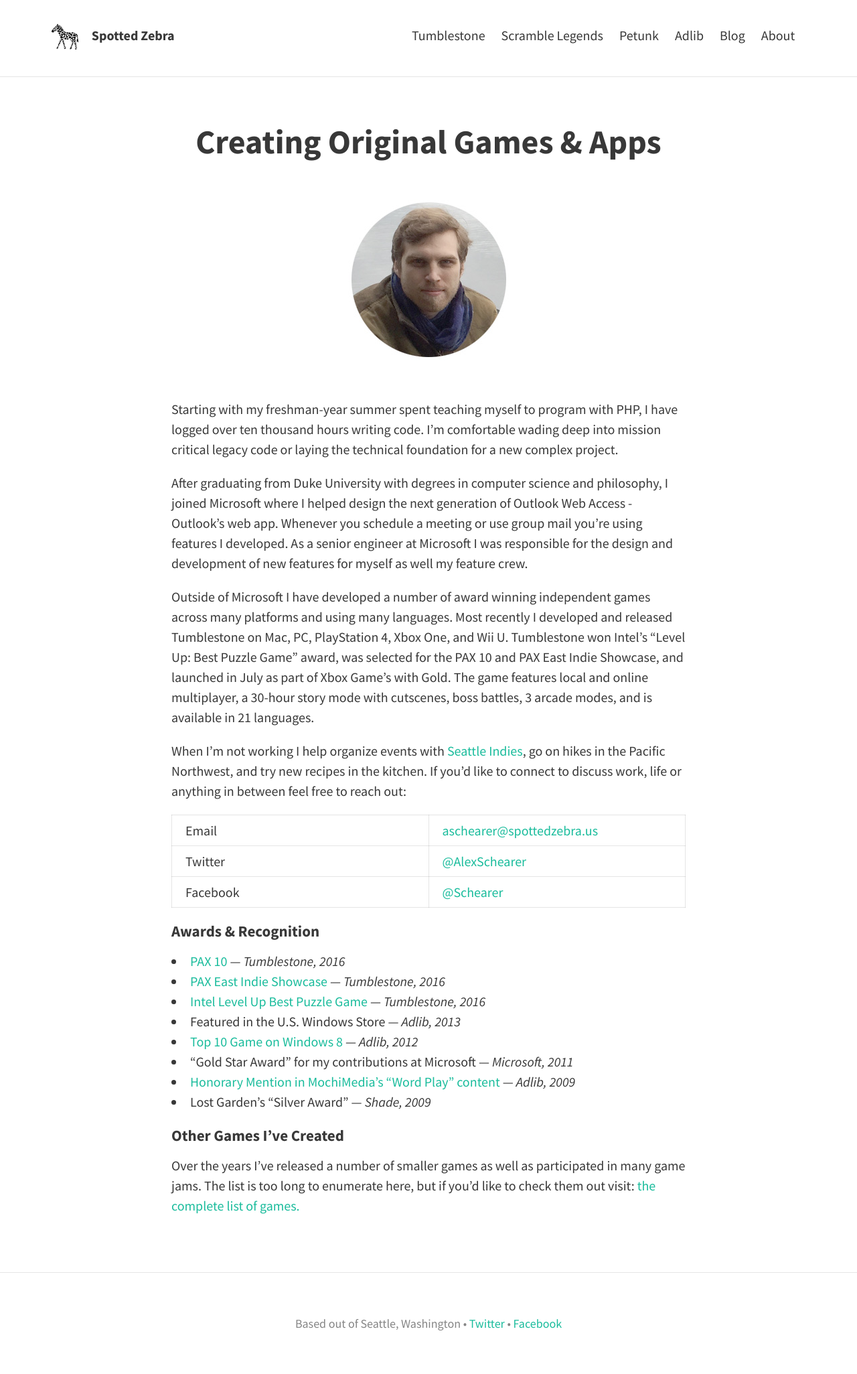
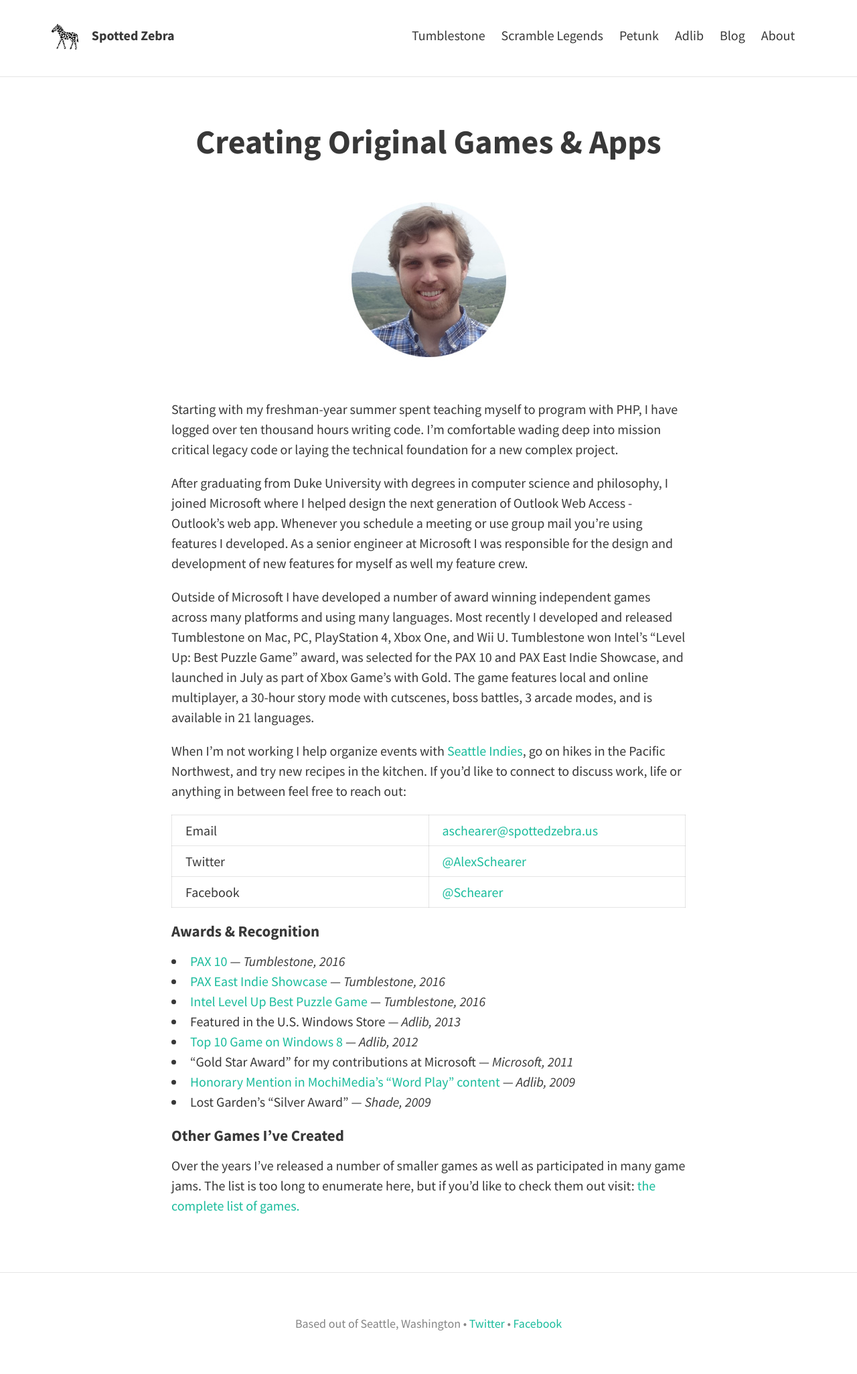
Before and after one commit to aschearer/spottedzebra.us, a Jekyll site: the page built from about/index.md, in a window 1280 px wide. Shown: the whole page at 67% size. Built offline with Jekyll 4.4.1, drawn with Linux system fonts in a browser that asks for light colours; nearby versions of some CDN libraries.

Commit message:
updating profile photos, config

```diff
--- a/_config.yml
+++ b/_config.yml
@@ -1,6 +1,6 @@
 # SITE CONFIGURATION
 baseurl: "" # the subpath of your site, e.g. /blog/
-url: "http://spottedzebraus.azurewebsites.net" # the base hostname & protocol for your site
+url: "http://spottedzebra.us" # the base hostname & protocol for your site
 
 # THEME-SPECIFIC CONFIGURATION
 theme_settings:
```
Also changed, not shown: about/profile.JPG, img/authors/alex-schearer.jpg.
